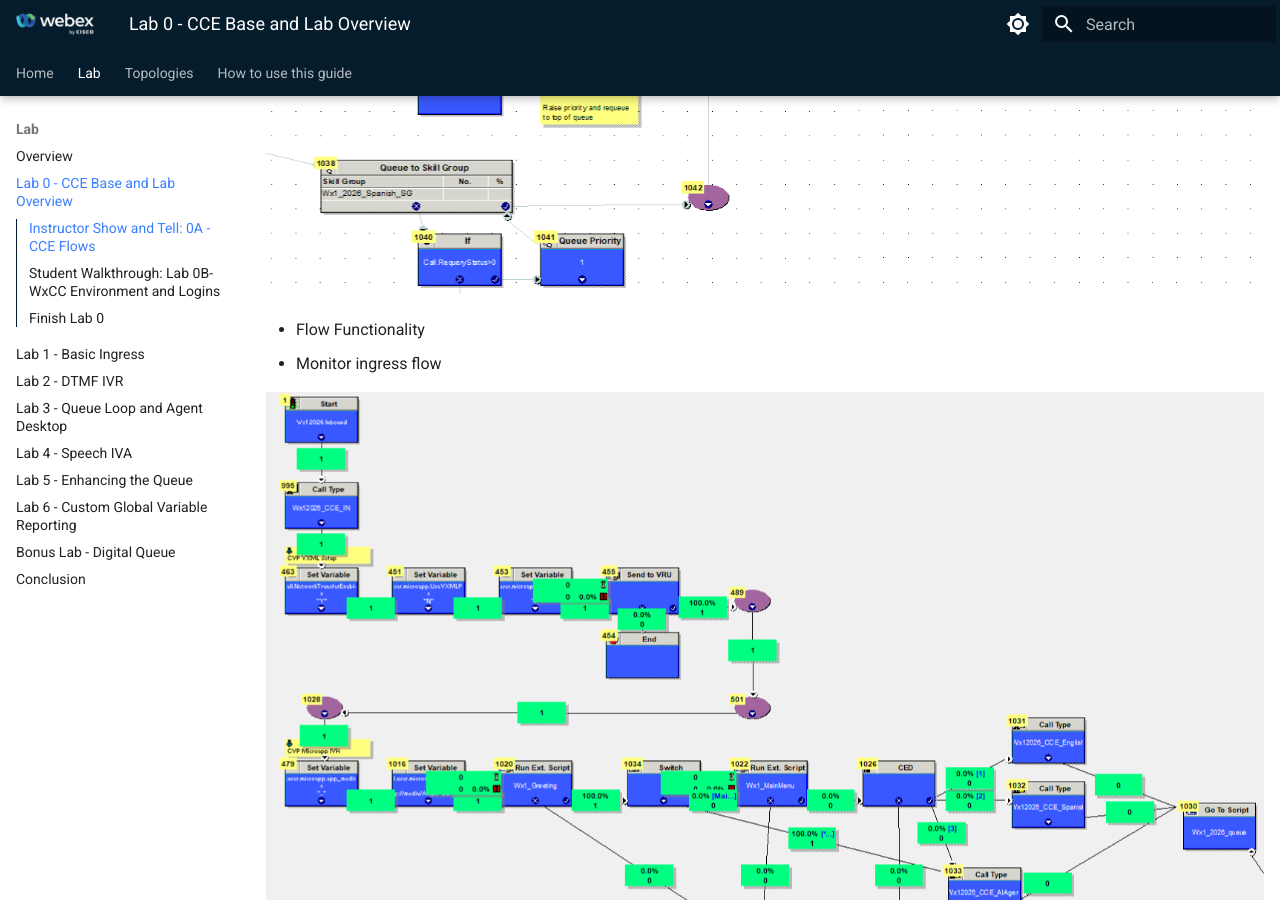
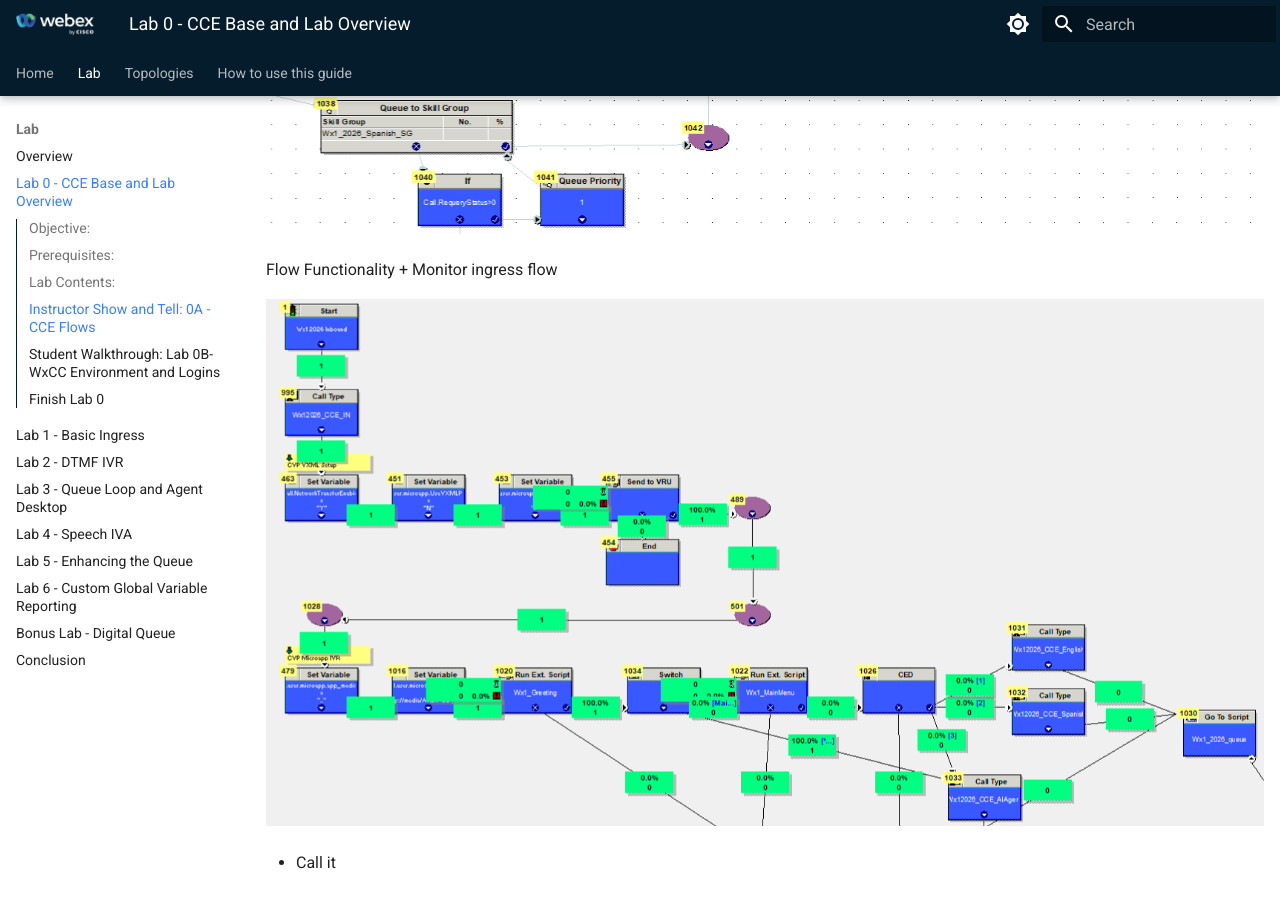
Before and after one commit to WebexCC-SA/LAB-21049, an MkDocs documentation site: the page built from docs/lab-0.md, in a window 1280 px wide and 900 px high, scrolled down 8643 px. Built offline with MkDocs 1.6.1 and Material for MkDocs 9.7.7, drawn with Linux system fonts in a browser that asks for light colours.

Commit message:
fix indents

```diff
--- a/docs/lab-0.md
+++ b/docs/lab-0.md
@@ -1,15 +1,15 @@
 # Lab 0
 
-Objective:
+## Objective:
 
 * Get students familiar with the CCE and WxCC lab environments.
 * Ensure they all have access to configure WxCC flows and test.
 
-Prerequisites:
+## Prerequisites:
 
 * Understanding of CCE terminology and CCE flow building
 
-Lab Contents:
+## Lab Contents:
 
 * 0A – CCE Flows
 * 0B – WxCC Environment and Logins
@@ -23,28 +23,28 @@
 
 ![](assets/docx-image-001.png)
 
-* + CVP Media Setup
+  + CVP Media Setup
 
 ![](assets/docx-image-002.png)
 
-* + Microapp Configuration
+  + Microapp Configuration
 
 ![](assets/docx-image-003.png)
 
-* + Audio directory configuration
+  + Audio directory configuration
   + Greeting
 
 ![](assets/docx-image-004.png)
 
-* + Switches and Percent Allocates
+  + Switches and Percent Allocates
 
 ![](assets/docx-image-005.png)
 
-* + DTMF Menu
+  + DTMF Menu
 
 ![](assets/docx-image-006.png)
 
-* + CVP Studio App/AI Agent
+  + CVP Studio App/AI Agent
 
 ![](assets/docx-image-007.png)
 
@@ -52,7 +52,7 @@
 
 ![](assets/docx-image-009.png)
 
-* + Tracking Options
+  + Tracking Options
   + Go To Script
 
 ![](assets/docx-image-010.png)
@@ -62,32 +62,32 @@
 
 ![](assets/docx-image-011.png)
 
-* + Audio directory configuration (again)
+  + Audio directory configuration (again)
   + Business Hours
 
 ![](assets/docx-image-012.png)
 
-* + “If” routing logic
+  + “If” routing logic
 
 ![](assets/docx-image-013.png)
 
-* + Audio directory configuration (again)
+  + Audio directory configuration (again)
   + Agent Whisper
 
 ![](assets/docx-image-014.png)
 
-* + Queues
+  + Queues
   + Audio directory configuration (again)
   + Queue Loop
 
 ![](assets/docx-image-015.png)
 
-* Flow Functionality
+  Flow Functionality
   + Monitor ingress flow
 
 ![](assets/docx-image-016.png)
 
-* + Call it
+  + Call it
 
 ## Student Walkthrough: Lab 0B- WxCC Environment and Logins
 
@@ -120,7 +120,7 @@
 
 ![](assets/docx-image-021.png)
 
-* + - Click on your Agent and/or Supervisor
+  + - Click on your Agent and/or Supervisor
     - Within Summary tab, scroll down to “Licenses”. Agent and Supervisor licenses shown below
     - Click “Edit Licenses.” (Instructor will show how to assign net new contact center licensing)
 
```
Also changed, not shown: docs/non-lab.md (deleted, +0 -120 lines).
